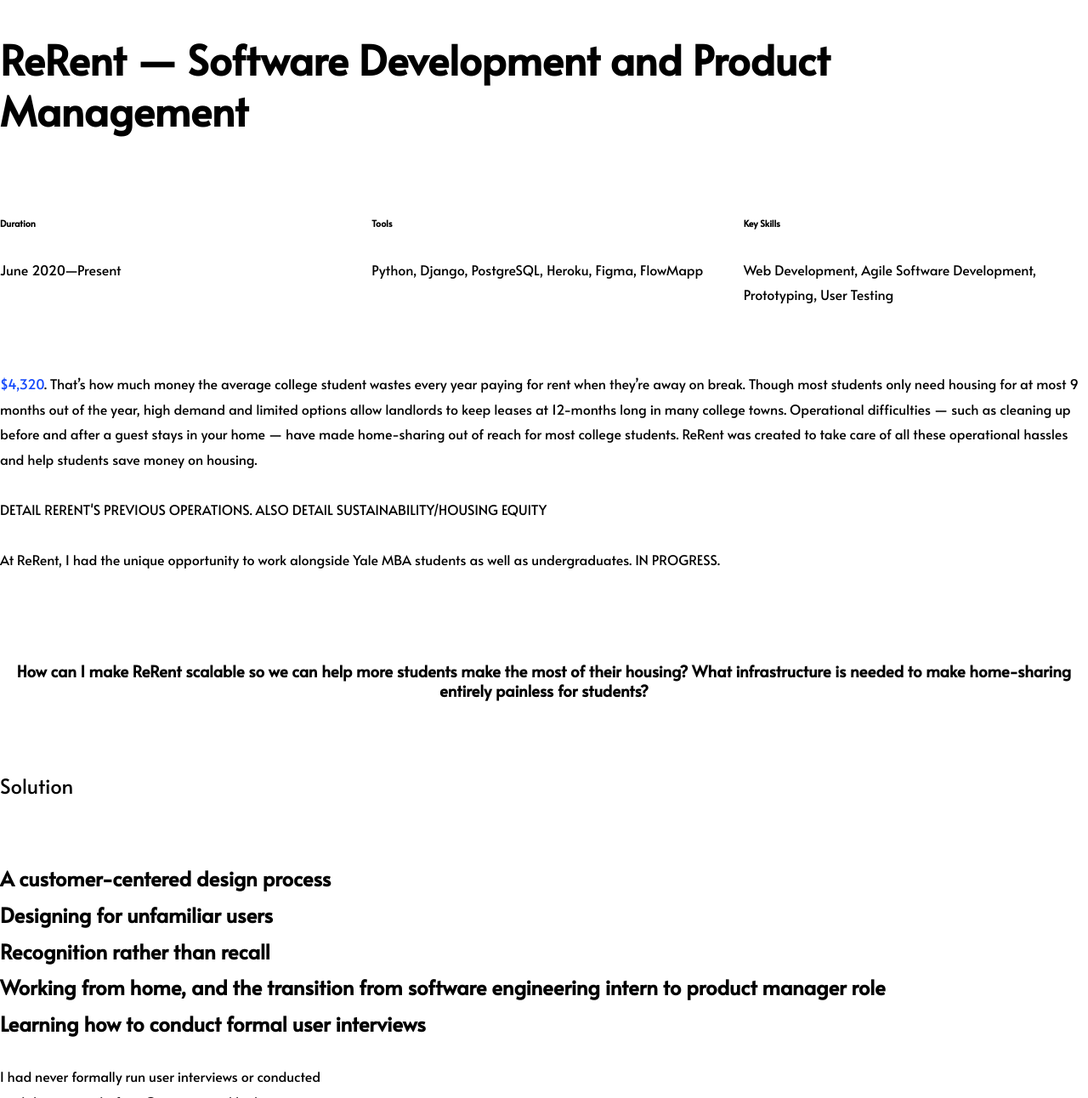
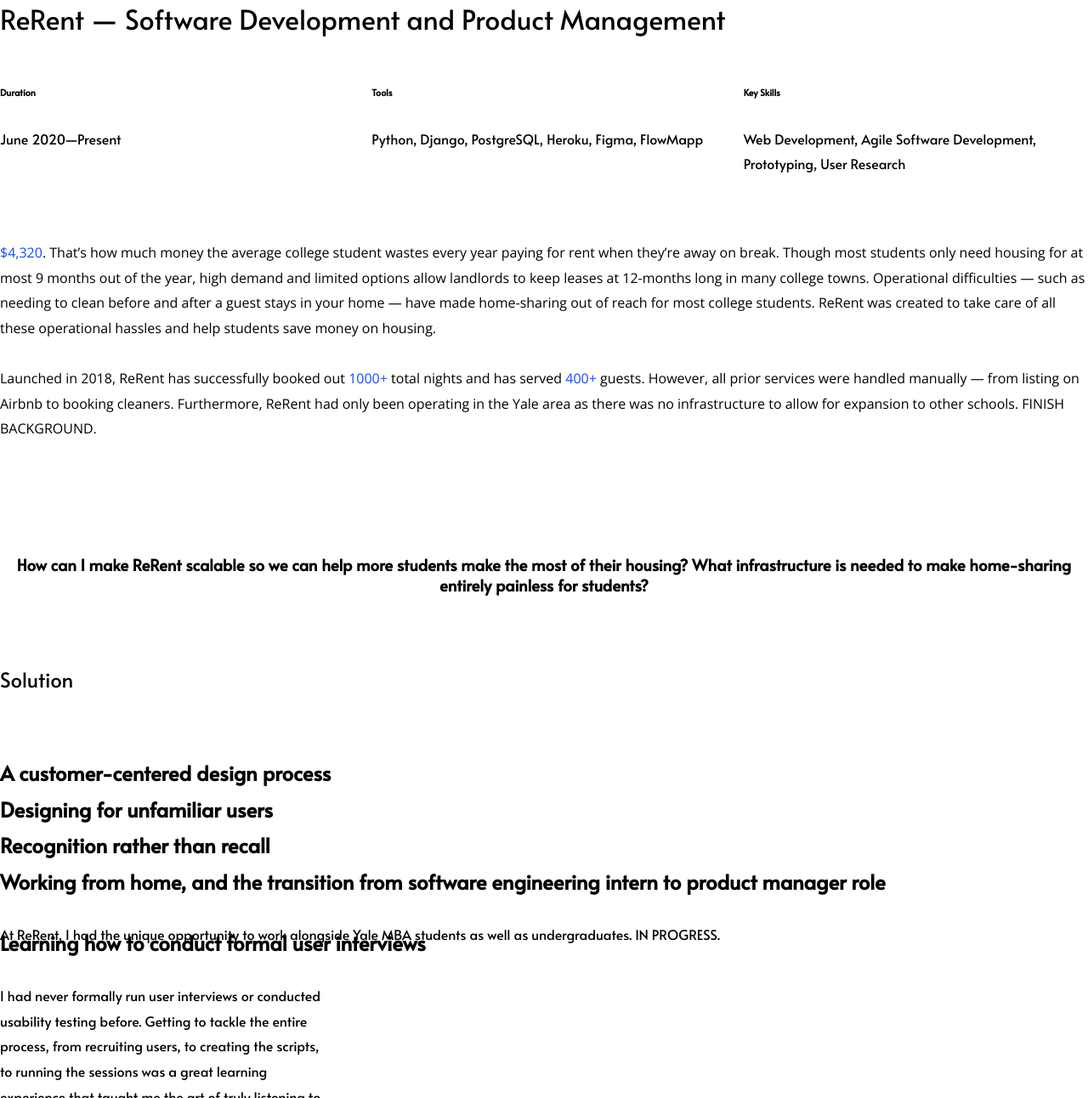
Before and after one commit to ashleyyqin/ashleyyqin.github.io, a Jekyll site: the page built from pages/rerent.html, in a window 1280 px wide and 1400 px high, scrolled down 1130 px, cut to the strip 108-1400 px from the top of the window. Shown: the whole strip at 85% size. Built offline with Jekyll 4.4.1, drawn with Linux system fonts in a browser that asks for light colours; a script that is not in the unit is left out.

Commit message:
rerent background/adding new font

```diff
--- a/_layouts/default.html
+++ b/_layouts/default.html
@@ -7,6 +7,7 @@
         <script src="main.js" type="text/javascript"></script>
         <link href="/styles/main.css" rel="stylesheet">
         <link href="https://fonts.googleapis.com/css2?family=Alata&display=swap" rel="stylesheet">
+        <link href="https://fonts.googleapis.com/css2?family=Open+Sans&display=swap" rel="stylesheet">
         <link rel="stylesheet" href="https://cdnjs.cloudflare.com/ajax/libs/font-awesome/4.7.0/css/font-awesome.min.css">
         <meta name="viewport" content="width=device-width, initial-scale=1, maximum-scale=1, minimum-scale=1">
     </head>
--- a/index.html
+++ b/index.html
@@ -19,7 +19,6 @@
 </div>
 
 <div id="projects" class="work">
-<!--    <span class="blue" style="font-size: 400%">.</span>projects<span class="blue" style="font-size: 400%">.</span>-->
     [ projects ]
 </div>
 
@@ -139,7 +138,7 @@
     <div class="subheader mt-1 py-2"
          style="display: flex;align-items: center; flex-flow: wrap; justify-content:left; margin-left: 2em">
         <div style="width: 35em; margin-bottom: 1em;">
-            <ul style="margin-left: 6.4em">
+            <ul style="margin-left: 6.6em">
                 <li>
                     <a href="https://yaledailynews.com/commencement2020/2020/05/15/yale-class-of-2020-by-the-numbers/"
                        style="font-size: 110%" target="_blank">
--- a/pages/rerent.html
+++ b/pages/rerent.html
@@ -6,43 +6,29 @@
         <img style="max-width: 100%" src="/uploads/rerent_mockup.png" alt="">
     </div>
 
-    <a id="toggle" href="javascript:showhide('menu')" class="section-nav w-button w--current"
-       style="color: black; font-weight: bold; position: fixed; top: 5em; text-align: right; width: auto; display: none;">SHOW
-        / HIDE</a>
-
-    <div id="menu" style="opacity: 1; display: none;" class="section-nav w-clearfix">
-        <a href="#intro" class="section-links intro w-button w--current" style="color: rgb(179, 180, 186);">Background
-            &amp; Context</a>
-        <a href="#process" class="section-links research w-button" style="color: rgb(179, 180, 186);">Development and
-            Design Process</a>
-        <a href="#results" class="section-links results w-button" style="color: rgb(179, 180, 186);">Final Results</a>
-        <a href="#challenges" class="section-links results w-button" style="color: rgb(179, 180, 186);">Challenges &amp;
-            Learnings</a><a href="#final" class="section-links future w-button" style="color: rgb(179, 180, 186);">Final
-        Words</a>
-    </div>
-
     <article class="container mx-auto px-2 mt2 mb4">
         <div class="prose mb-2 py-4">
-            <h1 id="intro">ReRent — Software Development and Product Management</h1>
+            <p style="font-size: 200%" id="intro">ReRent — Software Development and Product Management</p>
             <div style="display: grid;grid-template-columns: repeat(auto-fit, minmax(10rem, 1fr));width: 100%;grid-column-gap: 2em;grid-row-gap: 2em;">
                 <div><h6>Duration</h6>June 2020—Present</div>
                 <div><h6>Tools</h6>Python, Django, PostgreSQL, Heroku, Figma, FlowMapp</div>
-                <div><h6>Key Skills</h6>Web Development, Agile Software Development, Prototyping, User Testing</div>
+                <div><h6>Key Skills</h6>Web Development, Agile Software Development, Prototyping, User Research</div>
             </div>
             <br><br>
-            <p><span class="blue">$4,320</span>. That’s how much money the average college student wastes every year
+            <p style="font-family: 'Open Sans', sans-serif;"><span class="blue">$4,320</span>. That’s how much money the average college student wastes every year
                 paying for rent when they’re
                 away on break. Though most students only need housing for at most 9 months out of the
                 year, high demand and limited options allow landlords to keep leases at 12-months long in many college
                 towns.
-                Operational difficulties — such as cleaning up before and after a guest stays in your home — have made
+                Operational difficulties — such as needing to clean before and after a guest stays in your home — have made
                 home-sharing out of reach for most college students. ReRent was created to take care of all these
                 operational hassles and help students save money on housing.
                 <br><br>
-                DETAIL RERENT'S PREVIOUS OPERATIONS. ALSO DETAIL SUSTAINABILITY/HOUSING EQUITY
+                Launched in 2018, ReRent has successfully booked out <span class="blue">1000+</span> total nights and has served
+                <span class="blue">400+</span> guests. However, all prior services were handled manually — from listing
+                on Airbnb to booking cleaners. Furthermore, ReRent had only been operating in the Yale area as there was no
+                infrastructure to allow for expansion to other schools. FINISH BACKGROUND.
                 <br><br>
-                At ReRent, I had the unique opportunity to work alongside Yale MBA students as well as undergraduates.
-                IN PROGRESS.
             </p>
 
             <div id="problem" style="margin-left: -10em;margin-top: 2em;">
@@ -94,10 +80,10 @@
 
     <article class="container mx-auto px-2 mt2 mb4">
         <div class="prose mb-4 pb-4">
-
             <h2 style="margin-top: -1.3em;">Working from home, and the transition from software engineering intern
                 to product manager role</h2>
-
+            At ReRent, I had the unique opportunity to work alongside Yale MBA students as well as undergraduates.
+            IN PROGRESS.
         </div>
     </article>
 
```
